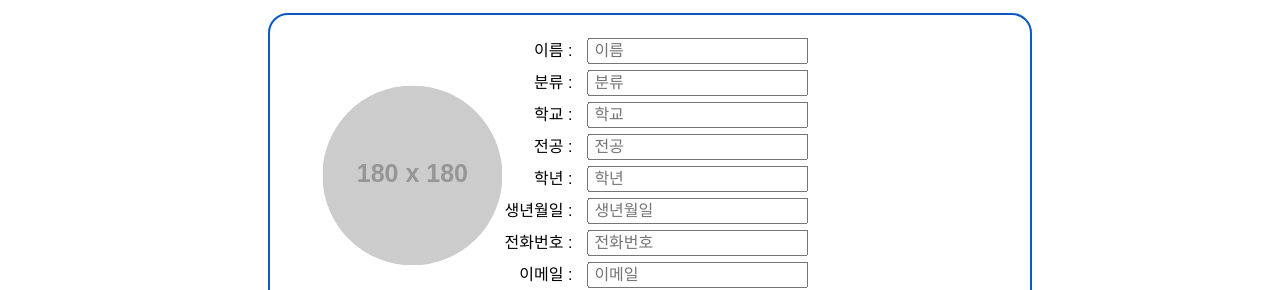
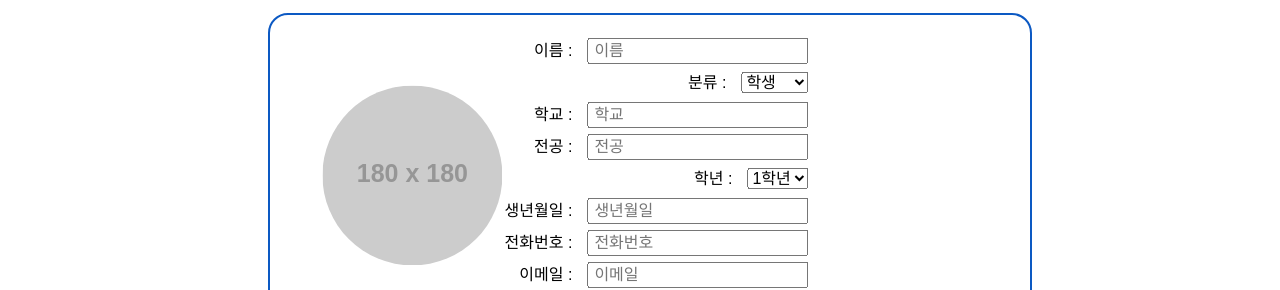
Before and after one commit to Kim-Hyunjo/MoZIP, a React (Create React App) app in the folder front/: page /mypage/edit/edit in a window 1280 px wide. Shown: the part 422-712 px from the top of the page. Built offline with nearby package versions, Linux system fonts and the light colour scheme; no server answers.

Commit message:
feat: mypage post 수정

```diff
--- a/front/src/pages/mypage/myPageEdit.tsx
+++ b/front/src/pages/mypage/myPageEdit.tsx
@@ -60,7 +60,7 @@ const MyPageEdit = (props: RouteComponentProps<{ user_id: string }>) => {
     email: '',
     address: '',
     self_image: '',
-    user_id: 0,
+    user_id: 1,
     education: {
       school: '',
       major: '',
@@ -106,24 +106,27 @@ const MyPageEdit = (props: RouteComponentProps<{ user_id: string }>) => {
     setOpen(true);
   };
 
-  const handleClose1 = () => {
+  const handleClose1 = async (e: React.MouseEvent<HTMLButtonElement, MouseEvent>) => {
+    e.preventDefault();
     setOpen(false);
-    axios.post(DevelopUrl + 'mypage/1/edit/', {
+    let form: MyInform = {
       group: group,
       name: name,
       grader: grade,
-      states: inform.states,
+      states: "s1",
       birthday: birth,
       telephone: phoneNum,
       email: email,
       address: address,
       self_image: inform.self_image,
-      user_id: inform.user_id,
+      user_id: 1,
       education: {
         school: school,
         major: major,
       },
-    });
+    }
+    console.log(form);
+    await axios.post('http://3.35.234.131:8000/mypage/1/edit/', form);
   };
   const handleClose2 = () => {
     setOpen(false);
@@ -156,7 +159,16 @@ const MyPageEdit = (props: RouteComponentProps<{ user_id: string }>) => {
               </div>
               <div className="분류">
                 <label htmlFor="분류">분류 :</label>
-                <input
+                <select
+                  className="MyPageEdit"
+                  defaultValue="g1"
+                  onChange={(e: React.ChangeEvent<HTMLSelectElement>) => { setgroup(e.target.value) }}
+                  value={group}>
+                  <option value={"g1"}>학생</option>
+                  <option value={"g2"}>직장인</option>
+                  <option value={"g3"}>일반인</option>
+                </select>
+                {/* <input
                   type="text"
                   className="MyPageEdit"
                   placeholder="분류"
@@ -166,7 +178,7 @@ const MyPageEdit = (props: RouteComponentProps<{ user_id: string }>) => {
                       setgroup(e.target.value);
                     }}
                   value={group}
-                />
+                /> */}
               </div>
               <div className="학교">
                 <label htmlFor="학교">학교 :</label>
@@ -198,7 +210,21 @@ const MyPageEdit = (props: RouteComponentProps<{ user_id: string }>) => {
               </div>
               <div className="학년">
                 <label htmlFor="학년">학년 :</label>
-                <input
+                {/* <input type="checkbox"
+                  onChange={(e: React.ChangeEvent<HTMLInputElement>) => { setgrade(e.target.value) }}
+                  className="MyPageEdit"
+                  placeholder="학년"
+                  name="grader" value={grade} /> */}
+                <select
+                  className="MyPageEdit"
+                  defaultValue="gr1"
+                  onChange={(e: React.ChangeEvent<HTMLSelectElement>) => { setgrade(e.target.value) }}
+                  value={grade}>
+                  <option value={"gr1"}>1학년</option>
+                  <option value={"gr2"}>2학년</option>
+                  <option value={"gr3"}>3학년</option>
+                </select>
+                {/* <input
                   type="text"
                   className="MyPageEdit"
                   placeholder="학년"
@@ -208,7 +234,7 @@ const MyPageEdit = (props: RouteComponentProps<{ user_id: string }>) => {
                       setgrade(e.target.value);
                     }}
                   value={grade}
-                />
+                /> */}
               </div>
               <div className="생년월일">
                 <label htmlFor="생년월일">생년월일 :</label>
@@ -292,7 +318,7 @@ const MyPageEdit = (props: RouteComponentProps<{ user_id: string }>) => {
         </DialogContent>
 
         <DialogActions>
-          <Link to="/mypage">
+          {/* <Link to="/mypage"> */}
           <Button
             type="submit"
             onClick={handleClose1}
@@ -301,7 +327,7 @@ const MyPageEdit = (props: RouteComponentProps<{ user_id: string }>) => {
           >
             예
             </Button>
-          </Link>
+          {/* </Link> */}
           {/* <Button onClick={handleClose} color="primary" autoFocus>
             예
           </Button> */}
```
Lines whose indentation alone changed are shown as unchanged.
